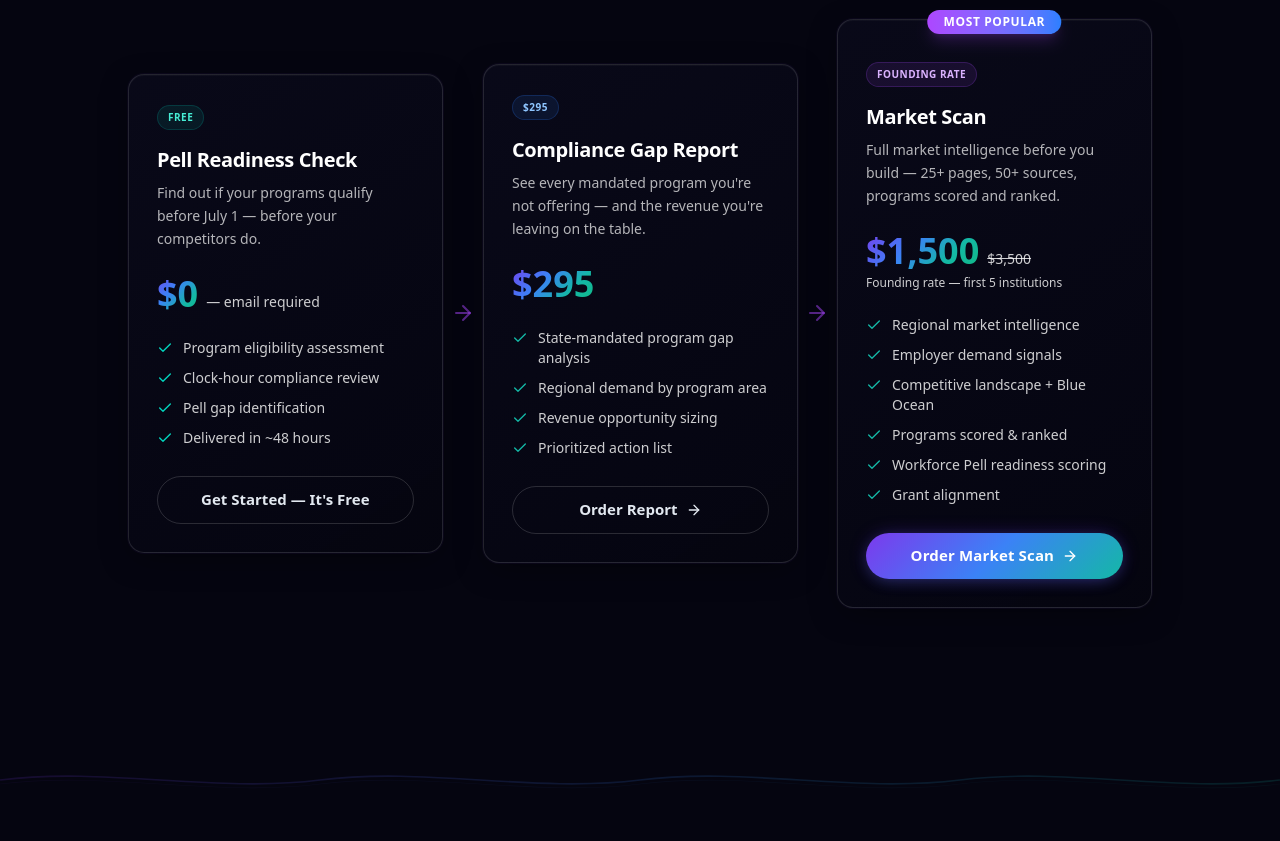
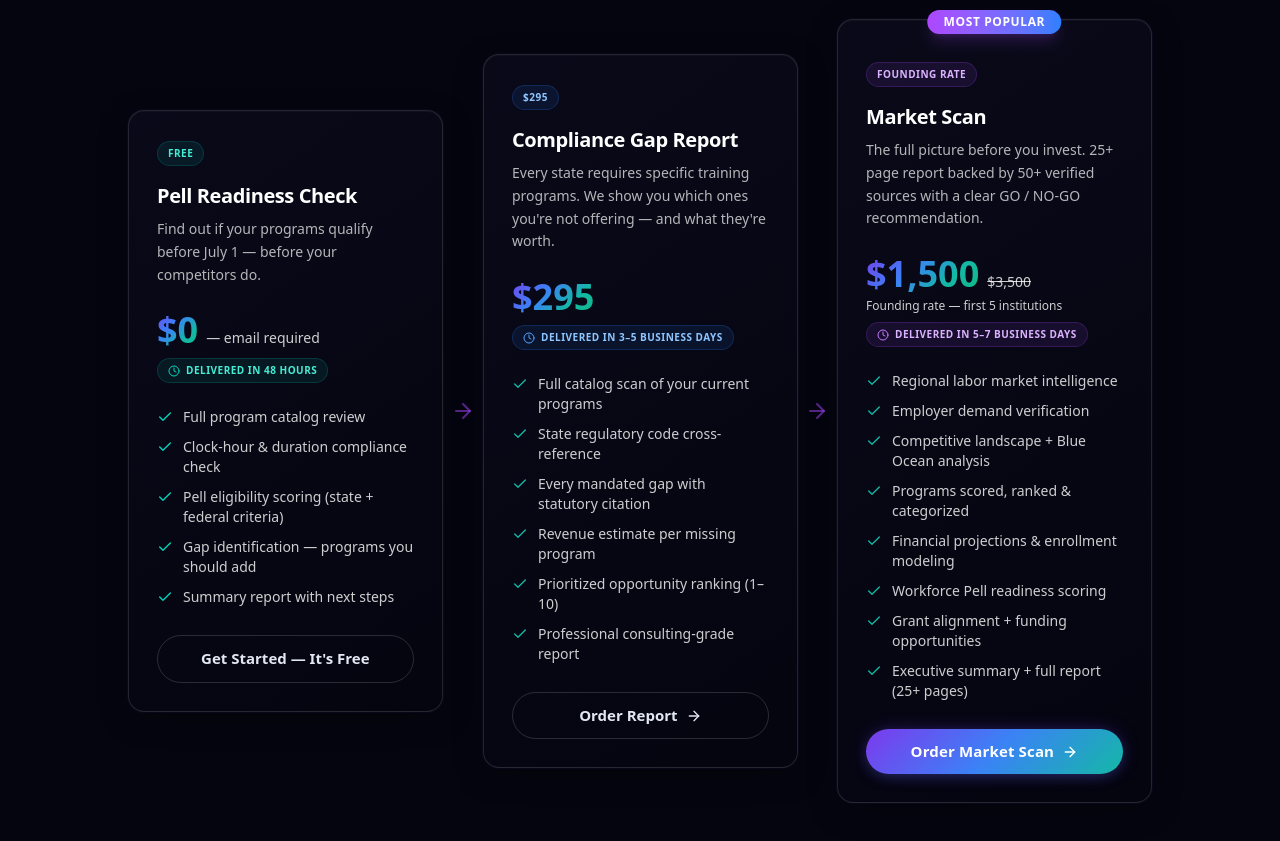
Before and after one commit to wspanic201/workforce-intelligence, a Next.js app: page / in a window 1280 px wide. Shown: the part 1320-2161 px from the top of the page. Built offline with nearby package versions, Linux system fonts and the light colour scheme.

Commit message:
Beef up product cards: turnaround badges, expanded deliverables, clearer value props

```diff
--- a/app/page.tsx
+++ b/app/page.tsx
@@ -548,16 +548,21 @@ export default function HomePage() {
                 <p className="text-white/70 text-sm leading-relaxed mb-6">
                   Find out if your programs qualify before July 1 — before your competitors do.
                 </p>
-                <div className="mb-6">
+                <div className="mb-2">
                   <span className="font-heading font-bold text-4xl text-gradient-cosmic">$0</span>
                   <span className="text-white/80 text-sm ml-2">— email required</span>
                 </div>
+                <div className="inline-flex items-center gap-1.5 px-2.5 py-1 rounded-full bg-teal-500/10 border border-teal-500/20 mb-6">
+                  <Clock className="h-3 w-3 text-teal-400" />
+                  <span className="text-teal-300 text-[10px] font-bold uppercase tracking-wider">Delivered in 48 hours</span>
+                </div>
                 <ul className="space-y-2.5 mb-7">
                   {[
-                    'Program eligibility assessment',
-                    'Clock-hour compliance review',
-                    'Pell gap identification',
-                    'Delivered in ~48 hours',
+                    'Full program catalog review',
+                    'Clock-hour & duration compliance check',
+                    'Pell eligibility scoring (state + federal criteria)',
+                    'Gap identification — programs you should add',
+                    'Summary report with next steps',
                   ].map(item => (
                     <li key={item} className="flex items-start gap-2.5">
                       <Check className="h-4 w-4 text-teal-400 flex-shrink-0 mt-0.5" strokeWidth={2} />
@@ -593,17 +598,23 @@ export default function HomePage() {
                 </div>
                 <h3 className="font-heading font-bold text-white text-xl mb-2">Compliance Gap Report</h3>
                 <p className="text-white/70 text-sm leading-relaxed mb-6">
-                  See every mandated program you&apos;re not offering — and the revenue you&apos;re leaving on the table.
+                  Every state requires specific training programs. We show you which ones you&apos;re not offering — and what they&apos;re worth.
                 </p>
-                <div className="mb-6">
+                <div className="mb-2">
                   <span className="font-heading font-bold text-4xl text-gradient-cosmic">$295</span>
+                </div>
+                <div className="inline-flex items-center gap-1.5 px-2.5 py-1 rounded-full bg-blue-500/10 border border-blue-500/20 mb-6">
+                  <Clock className="h-3 w-3 text-blue-400" />
+                  <span className="text-blue-300 text-[10px] font-bold uppercase tracking-wider">Delivered in 3–5 business days</span>
                 </div>
                 <ul className="space-y-2.5 mb-7">
                   {[
-                    'State-mandated program gap analysis',
-                    'Regional demand by program area',
-                    'Revenue opportunity sizing',
-                    'Prioritized action list',
+                    'Full catalog scan of your current programs',
+                    'State regulatory code cross-reference',
+                    'Every mandated gap with statutory citation',
+                    'Revenue estimate per missing program',
+                    'Prioritized opportunity ranking (1–10)',
+                    'Professional consulting-grade report',
                   ].map(item => (
                     <li key={item} className="flex items-start gap-2.5">
                       <Check className="h-4 w-4 text-cosmic-teal flex-shrink-0 mt-0.5" strokeWidth={2} />
@@ -646,21 +657,27 @@ export default function HomePage() {
                   </div>
                   <h3 className="font-heading font-bold text-white text-xl mb-2">Market Scan</h3>
                   <p className="text-white/70 text-sm leading-relaxed mb-6">
-                    Full market intelligence before you build — 25+ pages, 50+ sources, programs scored and ranked.
+                    The full picture before you invest. 25+ page report backed by 50+ verified sources with a clear GO / NO-GO recommendation.
                   </p>
                   <div className="mb-1">
                     <span className="font-heading font-bold text-4xl text-gradient-cosmic">$1,500</span>
                     <span className="text-white/80 text-sm ml-2 line-through">$3,500</span>
                   </div>
-                  <p className="text-xs text-white/80 mb-6">Founding rate — first 5 institutions</p>
+                  <p className="text-xs text-white/80 mb-2">Founding rate — first 5 institutions</p>
+                  <div className="inline-flex items-center gap-1.5 px-2.5 py-1 rounded-full bg-purple-500/10 border border-purple-500/20 mb-6">
+                    <Clock className="h-3 w-3 text-purple-400" />
+                    <span className="text-purple-300 text-[10px] font-bold uppercase tracking-wider">Delivered in 5–7 business days</span>
+                  </div>
                   <ul className="space-y-2.5 mb-7">
                     {[
-                      'Regional market intelligence',
-                      'Employer demand signals',
-                      'Competitive landscape + Blue Ocean',
-                      'Programs scored & ranked',
+                      'Regional labor market intelligence',
+                      'Employer demand verification',
+                      'Competitive landscape + Blue Ocean analysis',
+                      'Programs scored, ranked & categorized',
+                      'Financial projections & enrollment modeling',
                       'Workforce Pell readiness scoring',
-                      'Grant alignment',
+                      'Grant alignment + funding opportunities',
+                      'Executive summary + full report (25+ pages)',
                     ].map(item => (
                       <li key={item} className="flex items-start gap-2.5">
                         <Check className="h-4 w-4 text-cosmic-teal flex-shrink-0 mt-0.5" strokeWidth={2} />
```
